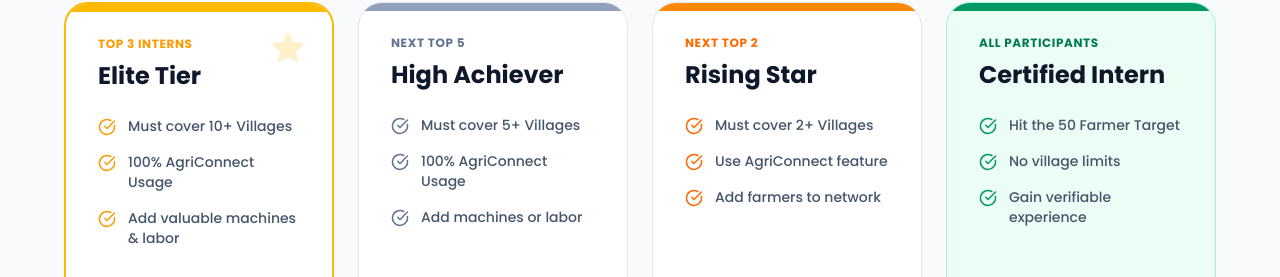
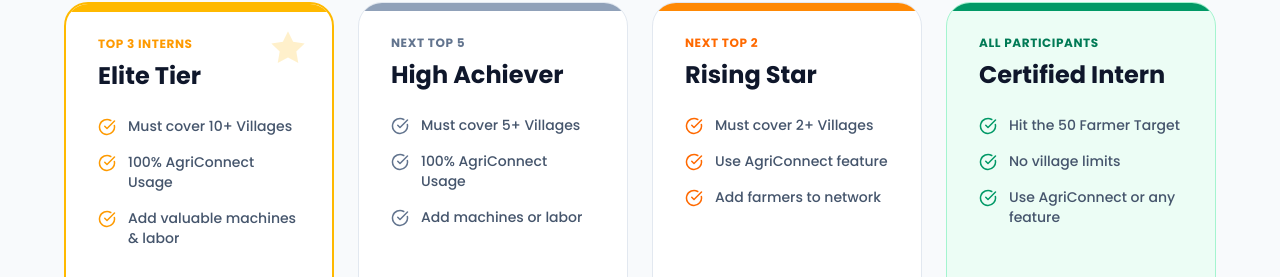
Before and after one commit to achuthmanne/kisan-khata-web, a Next.js app: page /internship in a window 1280 px wide. Shown: the part 3996-4273 px from the top of the page. Built offline with nearby package versions, Linux system fonts and the light colour scheme.

Commit message:
UI: Updated Base Tier text

```diff
--- a/src/app/internship/page.tsx
+++ b/src/app/internship/page.tsx
@@ -750,7 +750,7 @@
                 </li>
                 <li className="flex items-start gap-3 text-sm text-slate-600 font-medium">
                   <CheckCircle size={18} className="text-emerald-600 shrink-0 mt-0.5" />
-                  Gain verifiable experience
+                  Use AgriConnect or any feature
                 </li>
               </ul>
 
```
